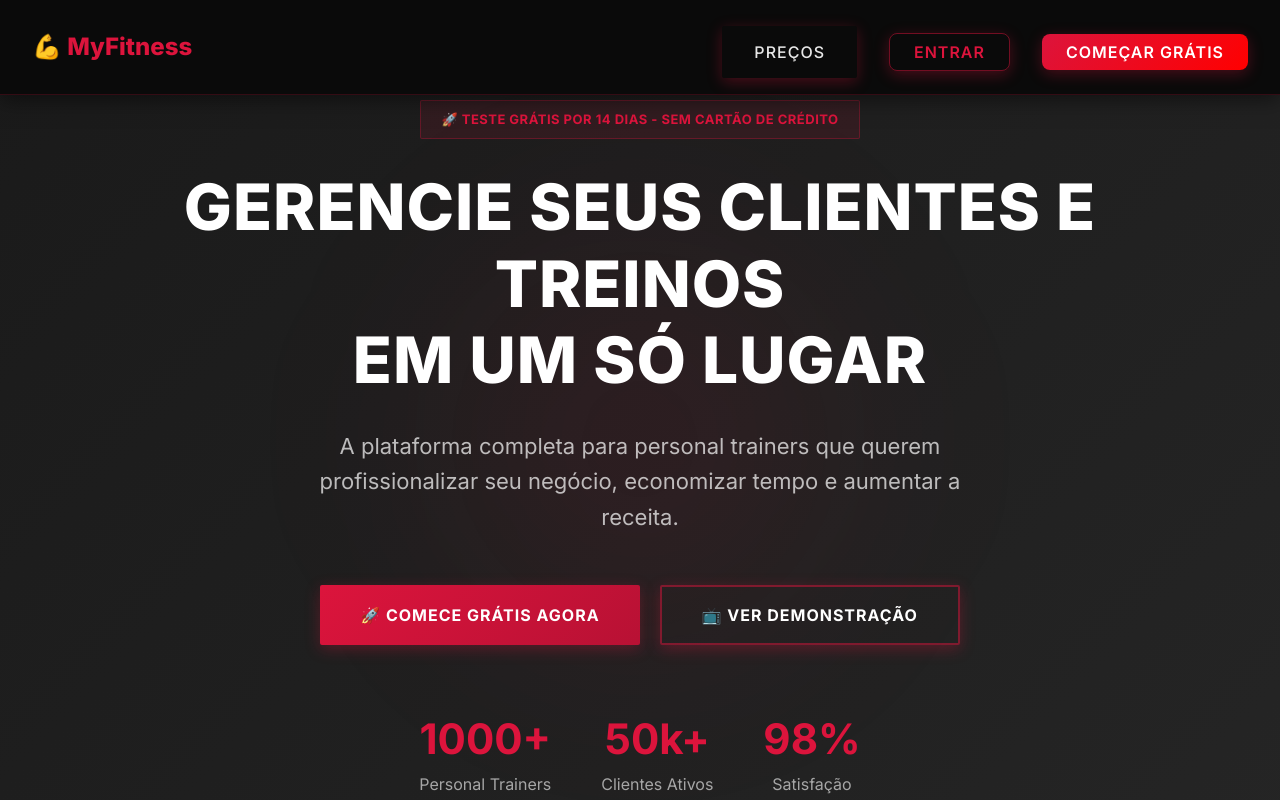
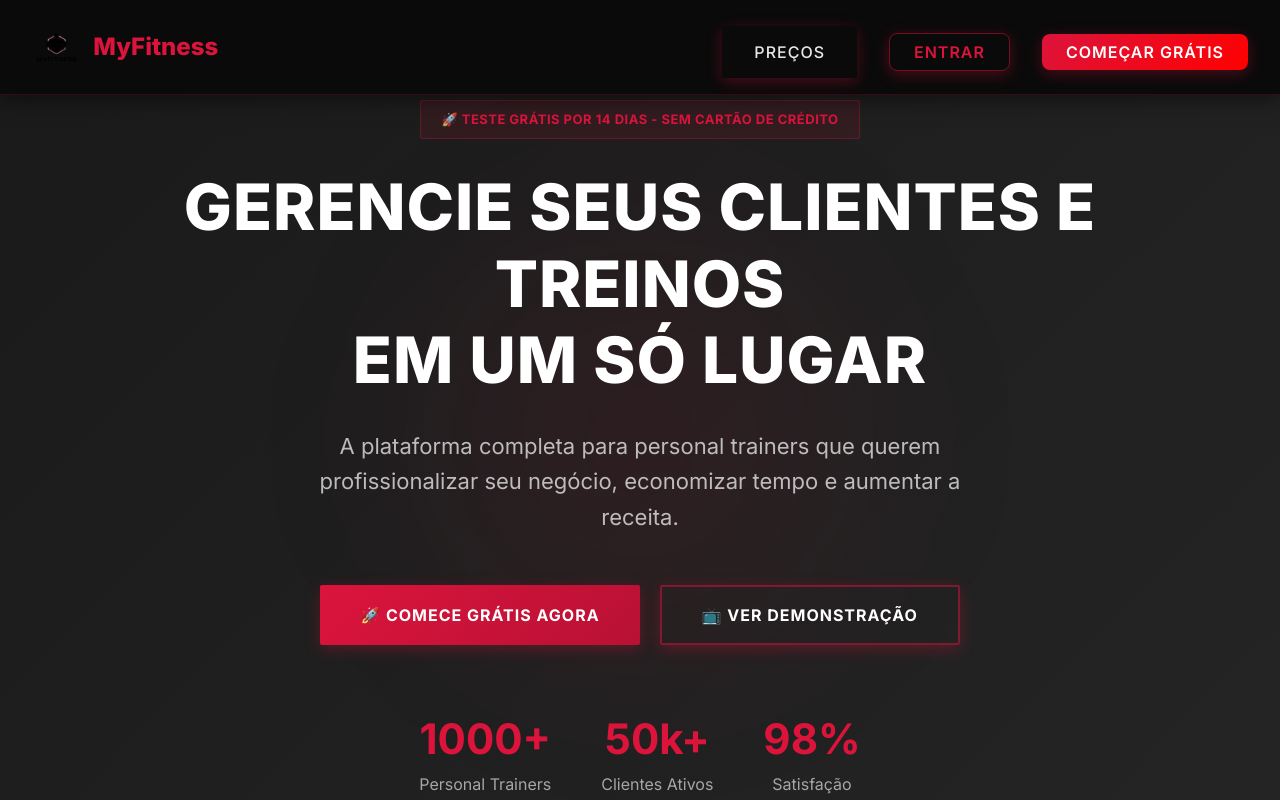
Before and after one commit to lou-spec/myfitness, a React (Vite) app in the folder frontend/: page / in a window 1280 px wide. Shown: the top 800 px of the page. Built offline with nearby package versions, Linux system fonts and the light colour scheme.

Commit message:
funcionalidades extra

```diff
--- a/frontend/src/components/LandingPage.jsx
+++ b/frontend/src/components/LandingPage.jsx
@@ -198,9 +198,13 @@ function LandingPage() {
           fontSize: '1.5rem',
           fontWeight: 800,
           color: '#dc143c',
-          cursor: 'pointer'
+          cursor: 'pointer',
+          display: 'flex',
+          alignItems: 'center',
+          gap: '10px'
         }} onClick={() => window.scrollTo({ top: 0, behavior: 'smooth' })}>
-          💪 MyFitness
+          <img src="/myfitness_logo.png" alt="MyFitness" style={{ height: '40px' }} />
+          MyFitness
         </div>
         <div style={{ display: 'flex', gap: '2rem', alignItems: 'center' }}>
           <button
--- a/frontend/src/components/Navbar.jsx
+++ b/frontend/src/components/Navbar.jsx
@@ -38,7 +38,8 @@ function Navbar({ user, setUser }) {
   return (
     <nav className="navbar">
       <div className="navbar-logo" onClick={() => navigate("/dashboard")}>
-        💪 MyFitness
+        <img src="/myfitness_logo.png" alt="MyFitness" style={{ height: '40px', marginRight: '10px' }} />
+        MyFitness
       </div>
 
       <ul className="navbar-nav">
```
